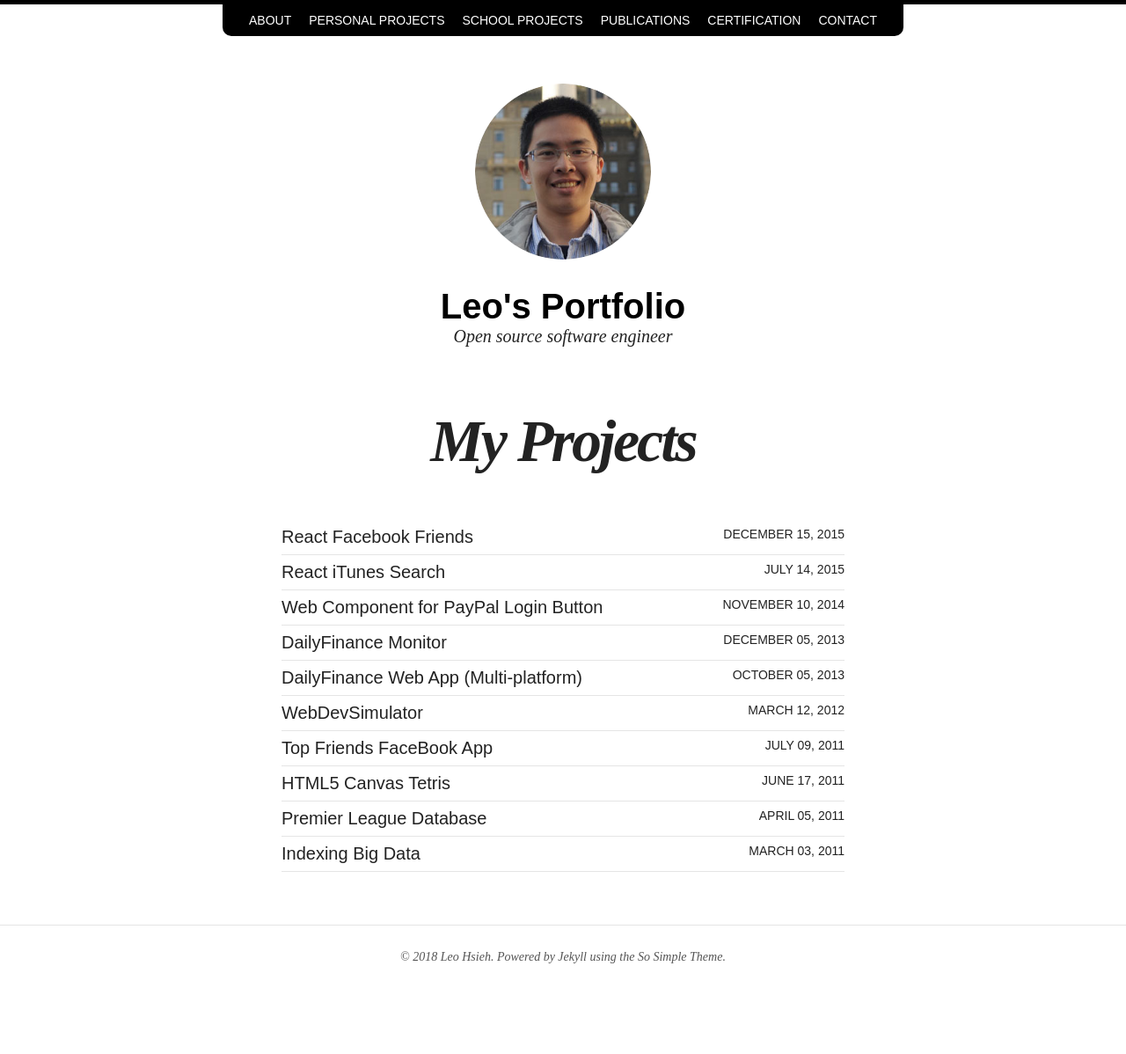
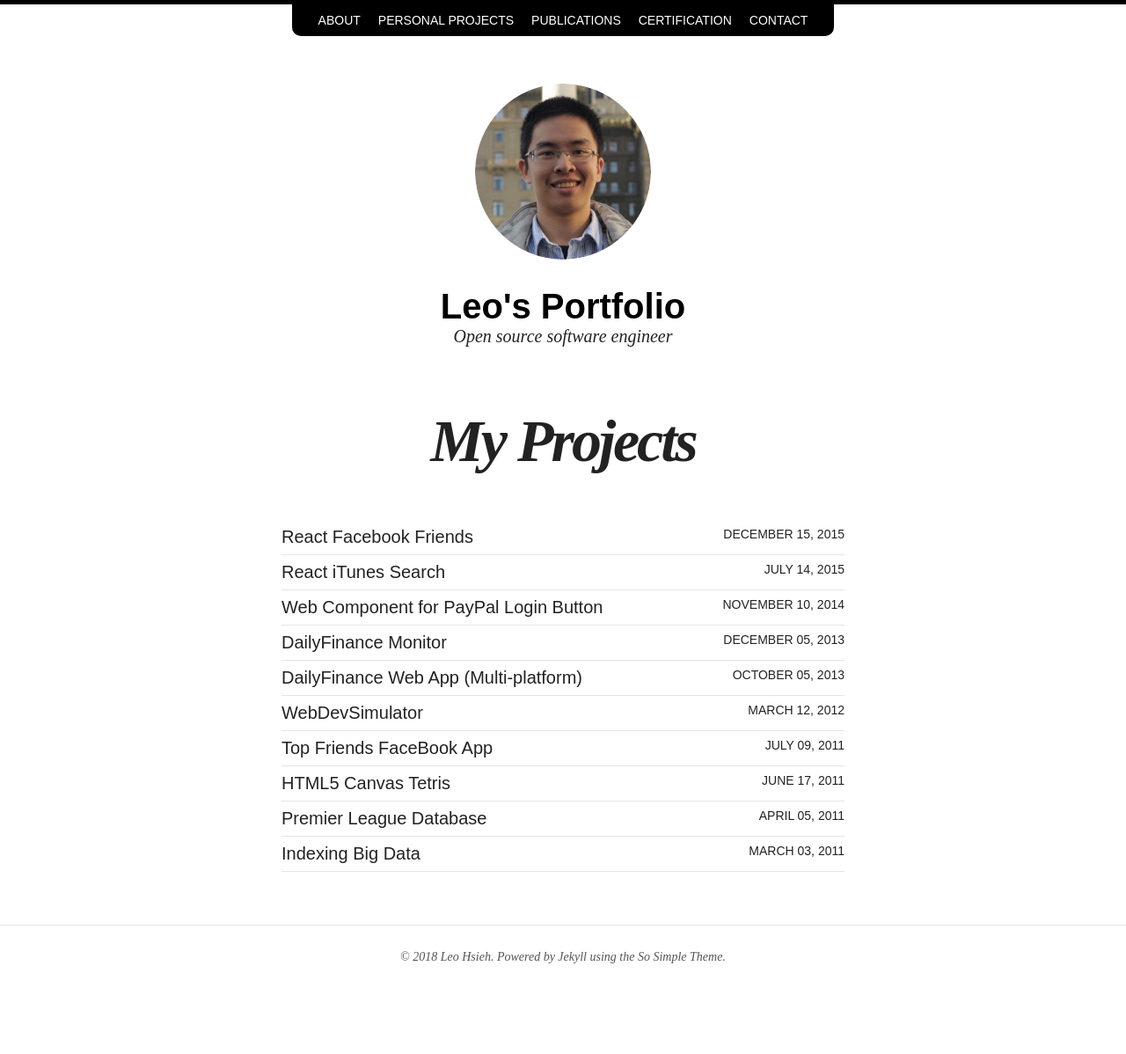
Before and after one commit to LeoAJ/leoaj.github.com, a Jekyll site: the page built from index.html, in a window 1280 px wide. Shown: the whole page at 88% size. Built offline with Jekyll 4.4.1, drawn with Linux system fonts in a browser that asks for light colours; nearby versions of some CDN libraries.

Commit message:
remove school

```diff
--- a/_config.yml
+++ b/_config.yml
@@ -35,8 +35,6 @@ links:
     url: /about
   - title: Personal Projects
     url: /personalProjects
-  - title: School Projects
-    url: /schoolProjects
   - title: Publications
     url: /publications
   - title: Certification
```
